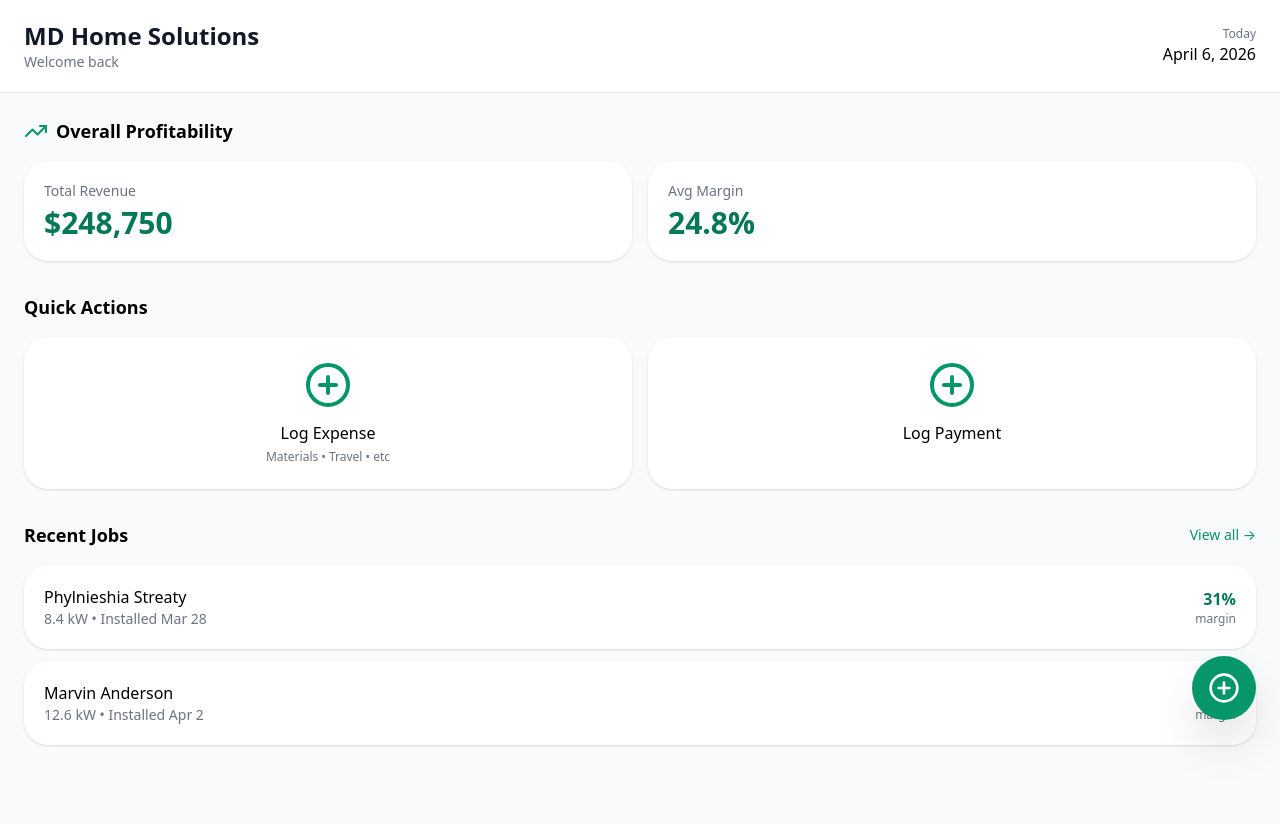
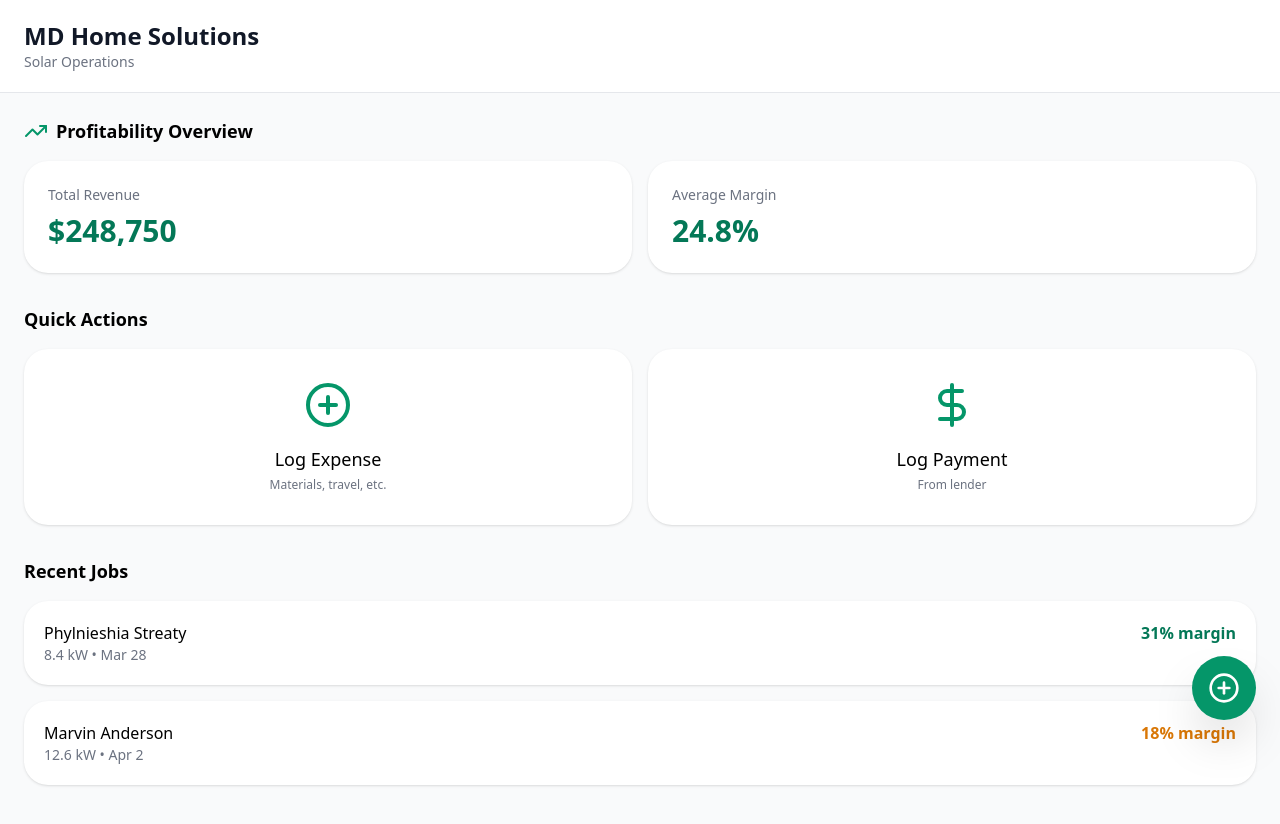
Before and after one commit to brandoncboudreaux-boop/md-home-solutions, a Next.js app: page /dashboard in a window 1280 px wide. Shown: the top 824 px of the page. Built offline with nearby package versions, Linux system fonts and the light colour scheme.

Commit message:
Update page.tsx

```diff
--- a/app/dashboard/page.tsx
+++ b/app/dashboard/page.tsx
@@ -1,9 +1,7 @@
-
 'use client'
 
 import { useState } from 'react'
-import { PlusCircle, TrendingUp } from 'lucide-react'
-import QuickLogExpense from './components/QuickLogExpense'   // ← Fixed import
+import { PlusCircle, TrendingUp, DollarSign } from 'lucide-react'
 
 export default function Dashboard() {
   const [showExpenseForm, setShowExpenseForm] = useState(false)
@@ -15,29 +13,25 @@ export default function Dashboard() {
         <div className="flex justify-between items-center">
           <div>
             <h1 className="text-2xl font-bold text-gray-900">MD Home Solutions</h1>
-            <p className="text-sm text-gray-500">Welcome back</p>
-          </div>
-          <div className="text-right">
-            <div className="text-xs text-gray-500">Today</div>
-            <div className="font-medium">April 6, 2026</div>
+            <p className="text-sm text-gray-500">Solar Operations</p>
           </div>
         </div>
       </div>
 
       <div className="p-6 space-y-8">
-        {/* Profitability Overview */}
+        {/* Profitability Cards */}
         <div>
           <h2 className="text-lg font-semibold mb-4 flex items-center gap-2">
-            <TrendingUp className="text-emerald-600" /> Overall Profitability
+            <TrendingUp className="text-emerald-600" /> Profitability Overview
           </h2>
           <div className="grid grid-cols-2 gap-4">
-            <div className="bg-white p-5 rounded-3xl shadow">
+            <div className="bg-white p-6 rounded-3xl shadow">
               <div className="text-sm text-gray-500">Total Revenue</div>
-              <div className="text-3xl font-bold text-emerald-700 mt-1">$248,750</div>
+              <div className="text-3xl font-bold text-emerald-700 mt-2">$248,750</div>
             </div>
-            <div className="bg-white p-5 rounded-3xl shadow">
-              <div className="text-sm text-gray-500">Avg Margin</div>
-              <div className="text-3xl font-bold text-emerald-700 mt-1">24.8%</div>
+            <div className="bg-white p-6 rounded-3xl shadow">
+              <div className="text-sm text-gray-500">Average Margin</div>
+              <div className="text-3xl font-bold text-emerald-700 mt-2">24.8%</div>
             </div>
           </div>
         </div>
@@ -48,47 +42,46 @@ export default function Dashboard() {
           <div className="grid grid-cols-2 gap-4">
             <button
               onClick={() => setShowExpenseForm(true)}
-              className="bg-white p-6 rounded-3xl shadow flex flex-col items-center hover:bg-emerald-50 active:scale-95 transition-all"
+              className="bg-white p-8 rounded-3xl shadow flex flex-col items-center hover:bg-emerald-50 transition-all"
             >
-              <PlusCircle size={48} className="text-emerald-600 mb-3" />
-              <span className="font-medium">Log Expense</span>
-              <span className="text-xs text-gray-500 mt-1">Materials • Travel • etc</span>
+              <PlusCircle size={48} className="text-emerald-600 mb-4" />
+              <span className="font-medium text-lg">Log Expense</span>
+              <span className="text-xs text-gray-500 mt-1">Materials, travel, etc.</span>
             </button>
 
-            <button className="bg-white p-6 rounded-3xl shadow flex flex-col items-center hover:bg-emerald-50 active:scale-95 transition-all">
-              <PlusCircle size={48} className="text-emerald-600 mb-3" />
-              <span className="font-medium">Log Payment</span>
+            <button className="bg-white p-8 rounded-3xl shadow flex flex-col items-center hover:bg-emerald-50 transition-all">
+              <DollarSign size={48} className="text-emerald-600 mb-4" />
+              <span className="font-medium text-lg">Log Payment</span>
+              <span className="text-xs text-gray-500 mt-1">From lender</span>
             </button>
           </div>
         </div>
 
         {/* Recent Jobs */}
         <div>
-          <div className="flex justify-between items-center mb-4">
-            <h2 className="text-lg font-semibold">Recent Jobs</h2>
-            <span className="text-sm text-emerald-600">View all →</span>
-          </div>
-
-          <div className="space-y-3">
-            <div className="bg-white p-5 rounded-3xl shadow flex justify-between items-center">
+          <h2 className="text-lg font-semibold mb-4">Recent Jobs</h2>
+          <div className="space-y-4">
+            <div className="bg-white p-5 rounded-3xl shadow">
+              <div className="flex justify-between">
                 <div>
                   <div className="font-medium">Phylnieshia Streaty</div>
-                <div className="text-sm text-gray-500">8.4 kW • Installed Mar 28</div>
+                  <div className="text-sm text-gray-500">8.4 kW • Mar 28</div>
                 </div>
                 <div className="text-right">
-                <div className="font-bold text-emerald-700">31%</div>
-                <div className="text-xs text-gray-500">margin</div>
+                  <div className="text-emerald-700 font-bold">31% margin</div>
+                </div>
               </div>
             </div>
 
-            <div className="bg-white p-5 rounded-3xl shadow flex justify-between items-center">
+            <div className="bg-white p-5 rounded-3xl shadow">
+              <div className="flex justify-between">
                 <div>
                   <div className="font-medium">Marvin Anderson</div>
-                <div className="text-sm text-gray-500">12.6 kW • Installed Apr 2</div>
+                  <div className="text-sm text-gray-500">12.6 kW • Apr 2</div>
                 </div>
                 <div className="text-right">
-                <div className="font-bold text-amber-600">18%</div>
-                <div className="text-xs text-gray-500">margin</div>
+                  <div className="text-amber-600 font-bold">18% margin</div>
+                </div>
               </div>
             </div>
           </div>
@@ -98,21 +91,41 @@ export default function Dashboard() {
       {/* Floating Button */}
       <button
         onClick={() => setShowExpenseForm(true)}
-        className="fixed bottom-20 right-6 bg-emerald-600 text-white w-16 h-16 rounded-full shadow-2xl flex items-center justify-center z-20 active:scale-90"
+        className="fixed bottom-20 right-6 bg-emerald-600 text-white w-16 h-16 rounded-full shadow-2xl flex items-center justify-center z-20"
       >
         <PlusCircle size={32} />
       </button>
 
-      {/* Expense Modal */}
+      {/* Simple Expense Modal */}
       {showExpenseForm && (
         <div className="fixed inset-0 bg-black/70 flex items-end z-50">
-          <div className="bg-white w-full rounded-t-3xl p-6 max-h-[85vh] overflow-auto">
-            <div className="flex justify-between items-center mb-6">
-              <h3 className="text-xl font-semibold">Log New Expense</h3>
-              <button onClick={() => setShowExpenseForm(false)} className="text-3xl text-gray-400">×</button>
+          <div className="bg-white w-full rounded-t-3xl p-6">
+            <div className="flex justify-between mb-6">
+              <h3 className="text-xl font-semibold">Log Expense</h3>
+              <button onClick={() => setShowExpenseForm(false)} className="text-3xl">×</button>
             </div>
 
-            <QuickLogExpense jobId="demo-job-1" />
+            <div className="space-y-6">
+              <input
+                type="number"
+                placeholder="Amount ($)"
+                className="w-full p-5 text-3xl border rounded-3xl"
+              />
+              <input
+                type="text"
+                placeholder="Description (e.g. solar panels, mileage)"
+                className="w-full p-5 border rounded-3xl"
+              />
+              <button
+                onClick={() => {
+                  alert("Expense saved! (Demo)")
+                  setShowExpenseForm(false)
+                }}
+                className="w-full bg-emerald-600 text-white py-6 rounded-3xl text-lg font-medium"
+              >
+                Save Expense
+              </button>
+            </div>
           </div>
         </div>
       )}
```
Lines whose indentation alone changed are shown as unchanged.
